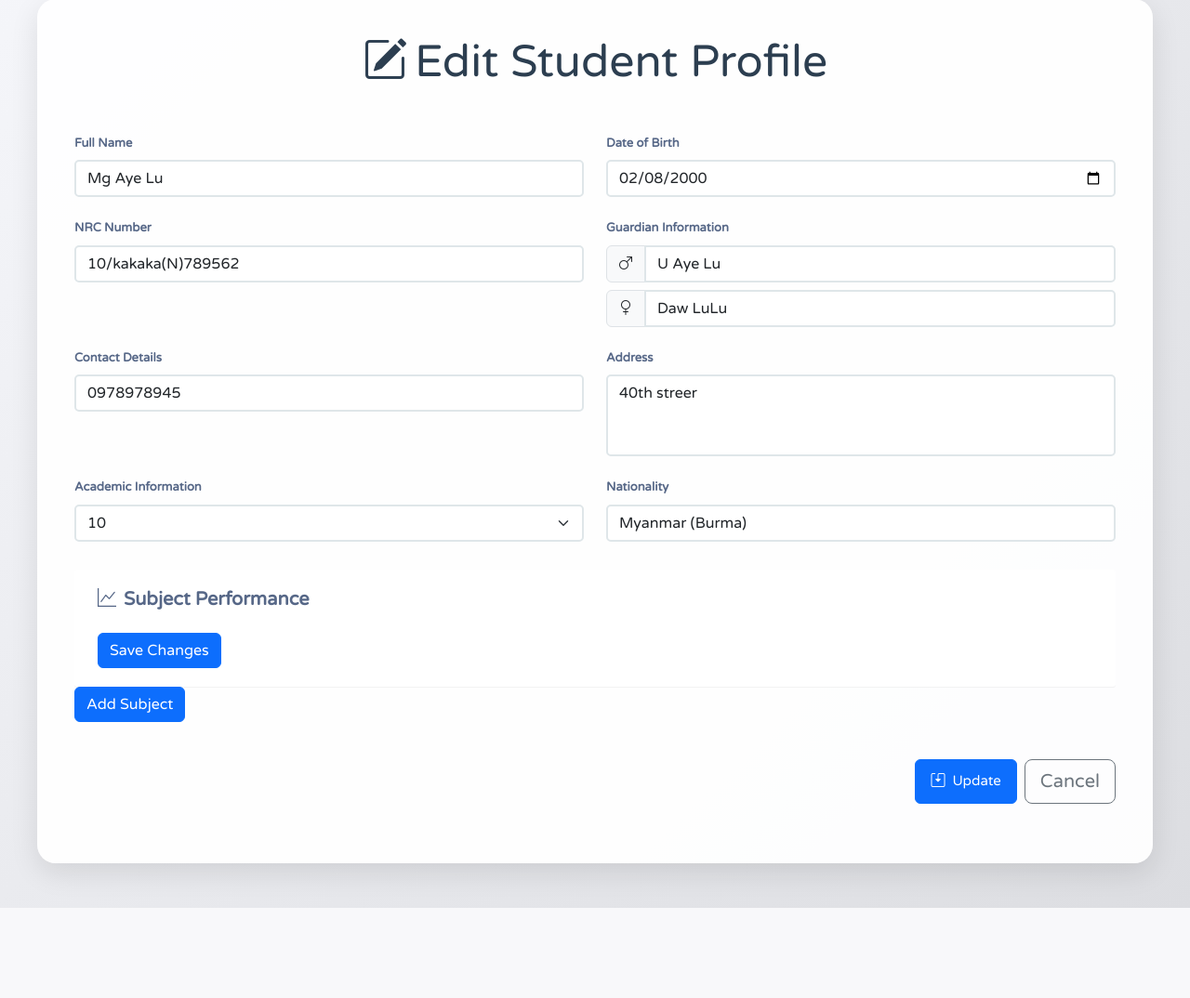
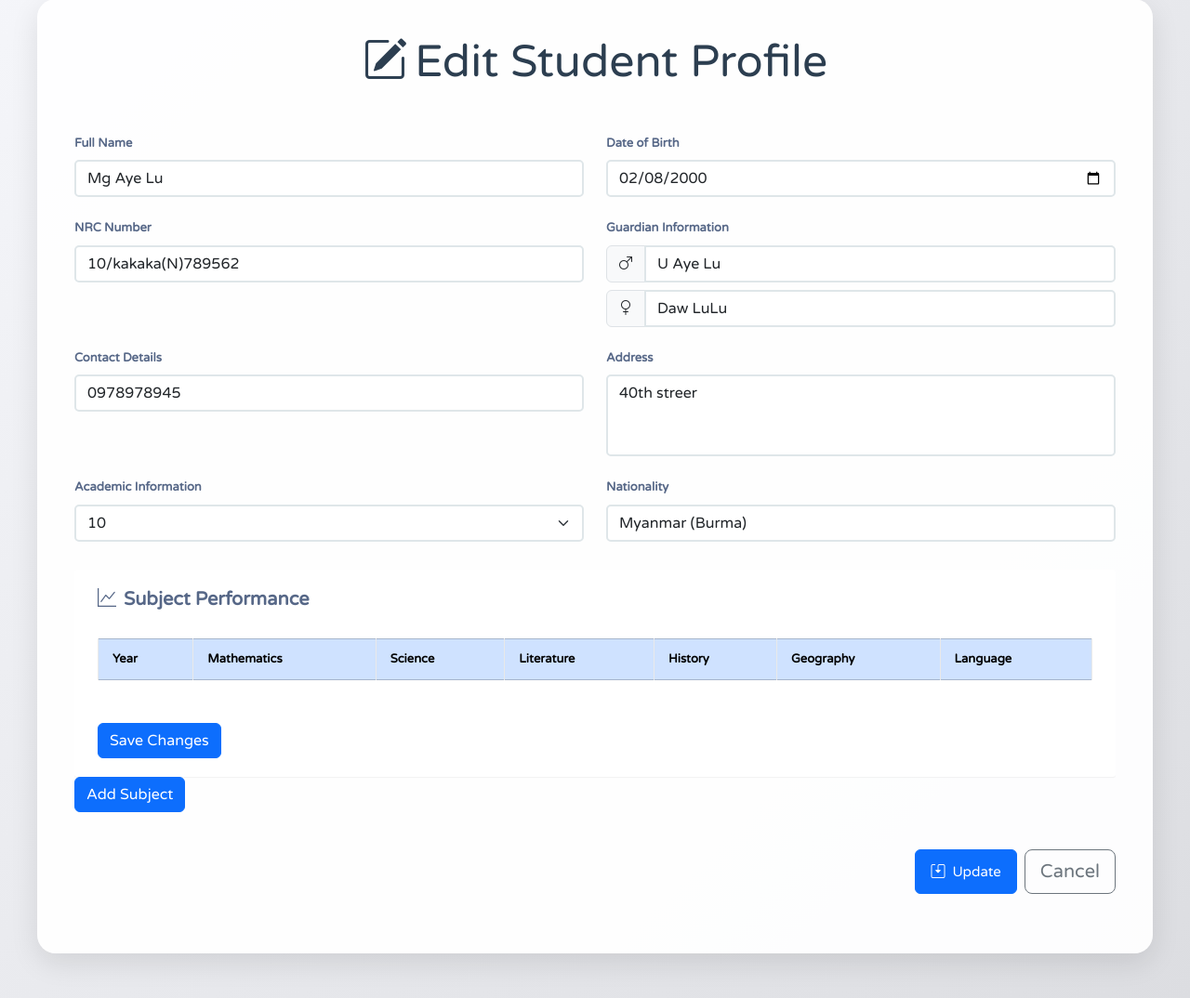
Before and after one commit to Filip2k03/student_management-with-django, a Django app: page /management/students/edit/6/ in a window 1280 px wide. Shown: the part 49-1123 px from the top of the page at 93% size. Before the commit the page ends 1026 px from the top, so only its background shows below. Run offline with Django 5.2, Linux system fonts and the light colour scheme; data comes from the database, SQL or seed files in the repository; both versions use the stored data as it was after the commit; lists and menus that the app fills with data are empty; some libraries are stand-ins or nearby versions.

Commit message:
subject table style

```diff
--- a/student_app/views.py
+++ b/student_app/views.py
@@ -136,15 +136,16 @@ def edit_student(request, student_id):
             student.grade = request.POST.get('grade')
             student.country = request.POST.get('country')
 
-            # Now handle the subject marks update for each existing subject
+            # Now handle the subject marks and year update for each existing subject
             for subject in existing_subjects:
+                subject.year = int(request.POST.get(f'subject_year_{subject.id}'))
                 subject.subject1_marks = float(request.POST.get(f'subject1_marks_{subject.year}'))
                 subject.subject2_marks = float(request.POST.get(f'subject2_marks_{subject.year}'))
                 subject.subject3_marks = float(request.POST.get(f'subject3_marks_{subject.year}'))
                 subject.subject4_marks = float(request.POST.get(f'subject4_marks_{subject.year}'))
                 subject.subject5_marks = float(request.POST.get(f'subject5_marks_{subject.year}'))
                 subject.subject6_marks = float(request.POST.get(f'subject6_marks_{subject.year}'))
-                subject.save()  # Save the updated subject marks
+                subject.save()  # Save the updated subject marks and year
 
             # Handle multiple new subject entries
             years = request.POST.getlist('new_subject_year')
@@ -170,7 +171,7 @@ def edit_student(request, student_id):
                     try:
                         Subject.objects.create(
                             student=student,
-                            year=year,
+                            year=int(year),
                             subject1_marks=float(marks1),
                             subject2_marks=float(marks2),
                             subject3_marks=float(marks3),
@@ -386,7 +387,6 @@ def export_subjects(request):
     wb = openpyxl.Workbook()
     ws = wb.active
     ws.title = "Subjects"
-
     # Add column headers
     headers = ["Student Name", "Year", "Subject", "Marks 1", "Marks 2", "Marks 3", "Marks 4", "Marks 5", "Marks 6", "Total Marks"]
     for col_num, header in enumerate(headers, 1):
--- a/templates/student/edit_student.html
+++ b/templates/student/edit_student.html
@@ -279,46 +279,61 @@
                         {% csrf_token %}
                         <div class="mb-4">
                           <h5 class="fw-bold mb-3"><i class="bi bi-graph-up me-2"></i>Subject Performance</h5>
-                          <div class="row gx-4 gy-3">
+                          <div class="table-responsive">
+            <table class="table table-bordered table-striped">
+                <thead class="table-primary">
+                    <tr>
+                        <th>Year</th>
+                        <th>Mathematics</th>
+                        <th>Science</th>
+                        <th>Literature</th>
+                        <th>History</th>
+                        <th>Geography</th>
+                        <th>Language</th>
+                    </tr>
+                </thead>
+                <tbody>
                     {% for subject in existing_subjects %}
-                            <h6 class="fw-bold">Year {{ subject.year }}</h6>
-                              <div class="col-md-2">
-                                <label class="form-label">Mathematics</label>
+                    <tr>
+                        <td>
+                            <input type="number" name="subject_year_{{ subject.id }}"
+                                   class="form-control form-control-custom"
+                                   value="{{ subject.year }}" min="2000" max="{% now 'Y' %}" required>
+                        </td>
+                        <td>
                             <input type="number" step="1" name="subject1_marks_{{ subject.year }}"
                                    class="form-control form-control-custom"
                                    value="{{ subject.subject1_marks }}" min="0" max="100" required>
-                              </div>
-                              <div class="col-md-2">
-                                <label class="form-label">Science</label>
+                        </td>
+                        <td>
                             <input type="number" step="1" name="subject2_marks_{{ subject.year }}"
                                    class="form-control form-control-custom"
                                    value="{{ subject.subject2_marks }}" min="0" max="100" required>
-                              </div>
-                              <div class="col-md-2">
-                                <label class="form-label">Literature</label>
+                        </td>
+                        <td>
                             <input type="number" step="1" name="subject3_marks_{{ subject.year }}"
                                    class="form-control form-control-custom"
                                    value="{{ subject.subject3_marks }}" min="0" max="100" required>
-                              </div>
-                              <div class="col-md-2">
-                                <label class="form-label">History</label>
+                        </td>
+                        <td>
                             <input type="number" step="1" name="subject4_marks_{{ subject.year }}"
                                    class="form-control form-control-custom"
                                    value="{{ subject.subject4_marks }}" min="0" max="100" required>
-                              </div>
-                              <div class="col-md-2">
-                                <label class="form-label">Geography</label>
+                        </td>
+                        <td>
                             <input type="number" step="1" name="subject5_marks_{{ subject.year }}"
                                    class="form-control form-control-custom"
                                    value="{{ subject.subject5_marks }}" min="0" max="100" required>
-                              </div>
-                              <div class="col-md-2">
-                                <label class="form-label">Language</label>
+                        </td>
+                        <td>
                             <input type="number" step="1" name="subject6_marks_{{ subject.year }}"
                                    class="form-control form-control-custom"
                                    value="{{ subject.subject6_marks }}" min="0" max="100" required>
-                              </div>
+                        </td>
+                    </tr>
                     {% endfor %}
+                </tbody>
+            </table>
         </div>
                         </div>
 
```
Also changed, not shown: db.sqlite3. Lines whose indentation alone changed are shown as unchanged.
